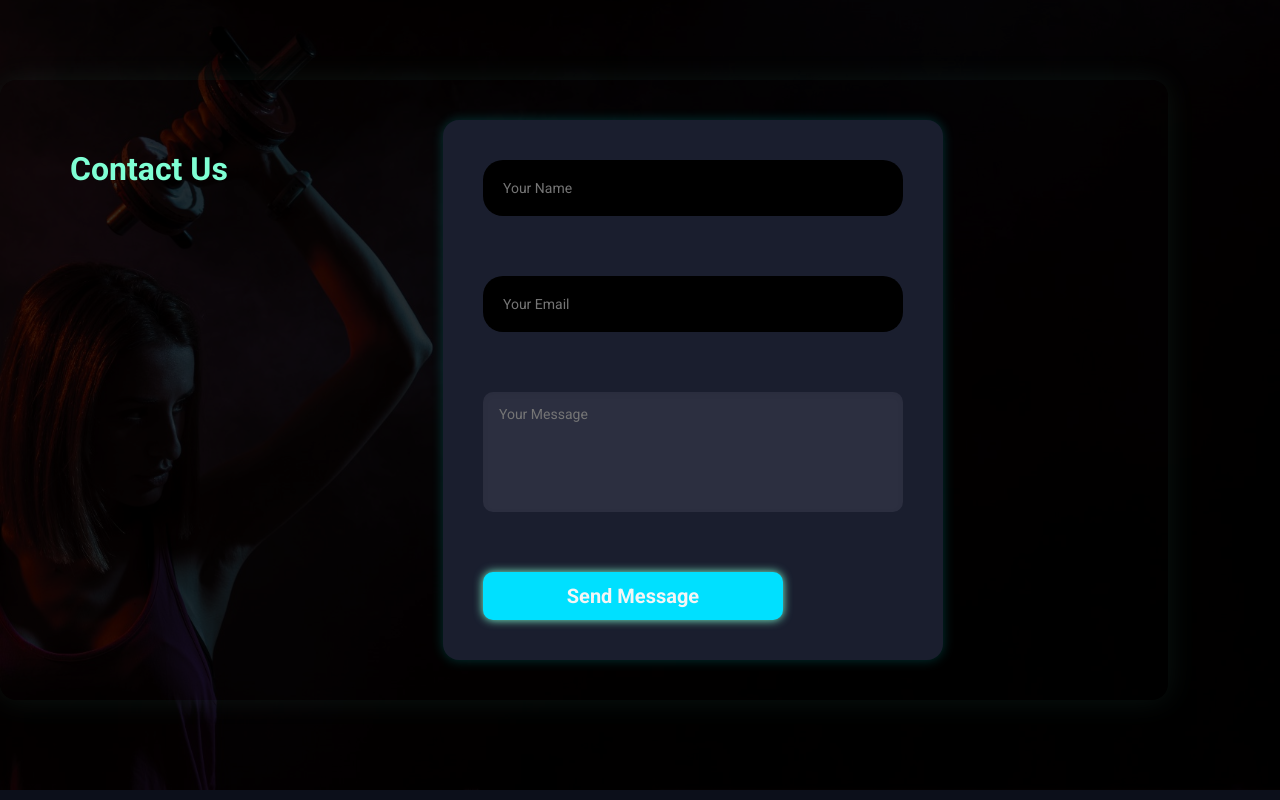
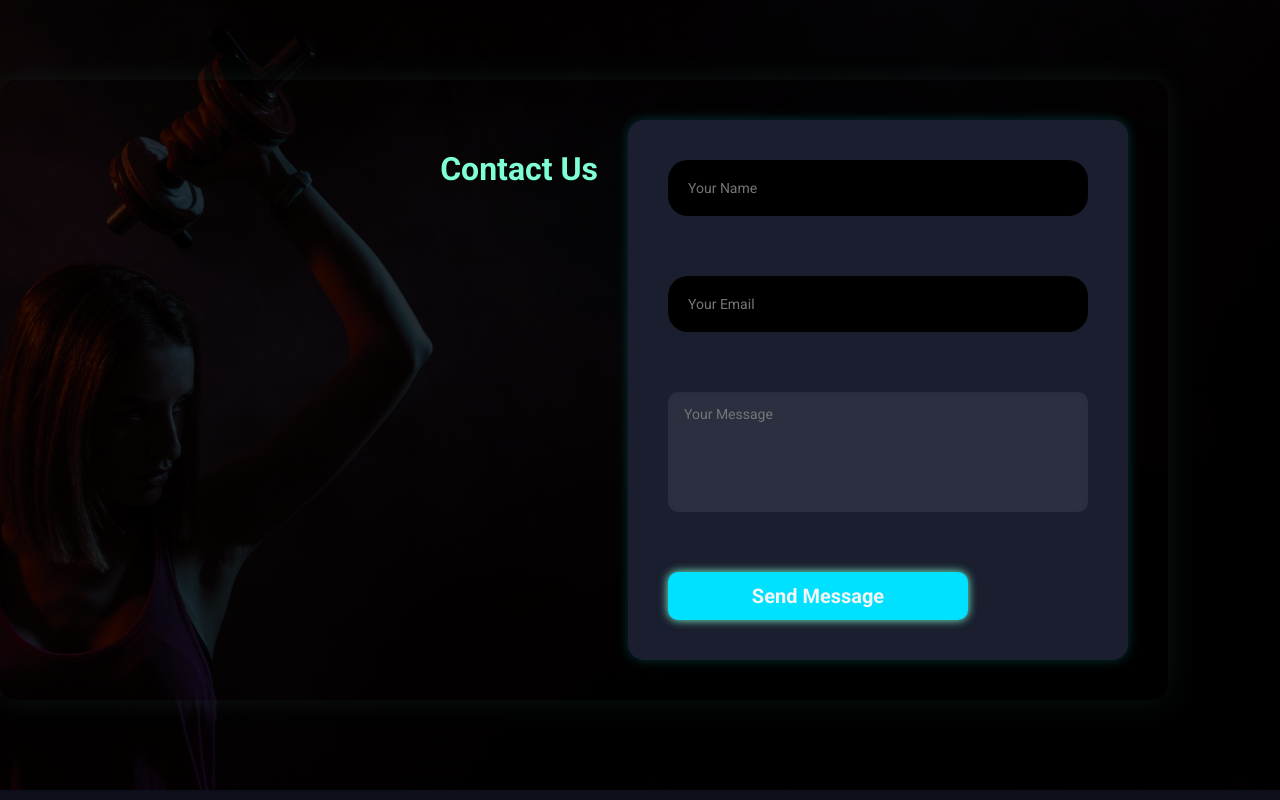
Before and after one commit to darshan7110/FitGenius, a React (Vite) app in the folder MERN_STACK_GYM_WEBSTITE_WITH_EMAIL_FUNCTIONALITY/frontend/: page / in a window 1280 px wide. Shown: the part 4620-5420 px from the top of the page. Built offline with nearby package versions, Linux system fonts and the light colour scheme; no server answers.

Commit message:
Added css

```diff
--- a/MERN_STACK_GYM_WEBSTITE_WITH_EMAIL_FUNCTIONALITY/frontend/src/components/HealthForm.css
+++ b/MERN_STACK_GYM_WEBSTITE_WITH_EMAIL_FUNCTIONALITY/frontend/src/components/HealthForm.css
@@ -888,9 +888,9 @@ button {
 /* Base form styles */
 form {
   max-width: 600px;
-  margin: auto;
+  /* margin: auto; */
   padding: 2rem;
-  background: #ffffff;
+  /* background: #ffffff; */
   border-radius: 16px;
   box-shadow: 0 8px 24px rgba(0, 0, 0, 0.1);
 }
```
